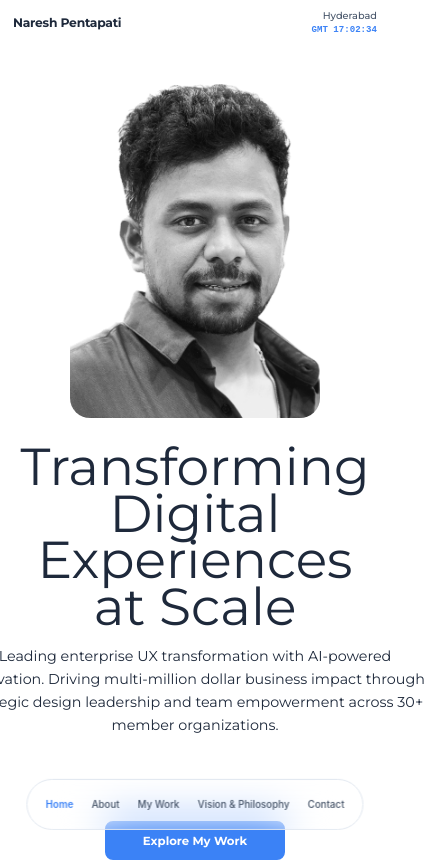
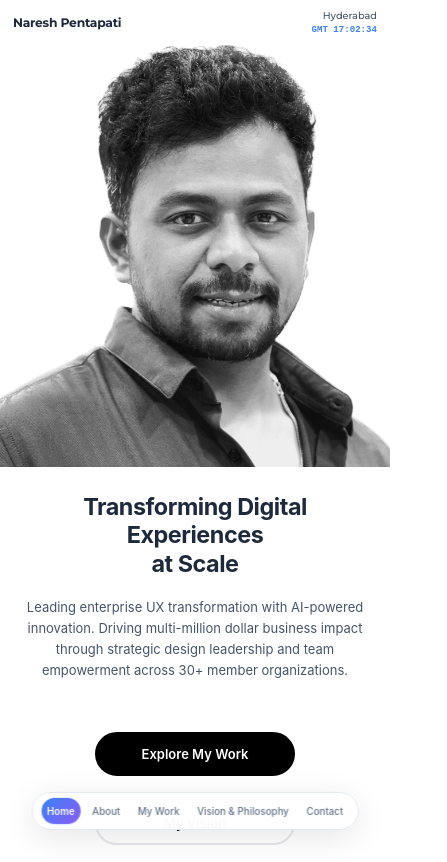
Before and after one commit to nareshacharya/website, a React (Create React App) app: page / in a window 390 px wide. Shown: the top 862 px of the page, 447 px wide, since content can reach past the window. Built offline with nearby package versions, Linux system fonts and the light colour scheme; a web font is replaced by a local one.

Commit message:
Updates 6

```diff
--- a/src/components/FloatingNav.css
+++ b/src/components/FloatingNav.css
@@ -11,14 +11,14 @@
 .nav-pill {
   display: flex;
   align-items: center;
-  gap: 0.5rem;
-  background: transparent;
+  gap: 0.3rem;
+  background: rgba(255, 255, 255, 0.95);
   backdrop-filter: blur(20px);
   -webkit-backdrop-filter: blur(20px);
   border: 1px solid var(--color-gray);
   border-radius: 999px;
-  padding: 0.8rem 1.2rem;
-  box-shadow: none;
+  padding: 0.5rem 0.8rem;
+  box-shadow: 0 8px 32px rgba(0, 0, 0, 0.1);
   pointer-events: auto;
   transition: var(--transition-normal);
 }
@@ -40,47 +40,60 @@
   text-decoration: none;
   border-radius: 999px;
   overflow: hidden;
-  transition: var(--transition-fast);
+  transition: all 0.3s cubic-bezier(0.4, 0, 0.2, 1);
   min-width: 44px;
-  height: 44px;
+  height: 32px;
+  margin: 0 0.1rem;
 }
 
 .nav-content {
   display: flex;
   align-items: center;
   justify-content: center;
-  padding: 0.5rem 1rem;
+  padding: 0 0.8rem;
   position: relative;
-  z-index: 2;
+  z-index: 3;
+  transition: all 0.3s cubic-bezier(0.4, 0, 0.2, 1);
 }
 
 .nav-label {
-  font-size: 0.9rem;
+  font-size: 0.875rem;
   font-weight: 500;
-  color: var(--color-text-secondary);
-  transition: var(--transition-fast);
+  color: var(--color-text-muted);
+  transition: all 0.3s cubic-bezier(0.4, 0, 0.2, 1);
   white-space: nowrap;
 }
 
 .nav-item.active .nav-label {
-  color: var(--color-accent-primary);
+  color: var(--color-white);
   font-weight: 600;
 }
 
 .active-indicator {
   position: absolute;
-  top: 0;
-  left: 0;
-  right: 0;
-  bottom: 0;
-  background: transparent;
+  top: 2px;
+  left: 2px;
+  right: 2px;
+  bottom: 2px;
+  background: linear-gradient(
+    135deg,
+    var(--color-accent-primary),
+    var(--color-accent-secondary)
+  );
   border-radius: 999px;
-  opacity: 0.1;
+  opacity: 1;
   z-index: 1;
+  transition: all 0.4s cubic-bezier(0.4, 0, 0.2, 1);
+  box-shadow: 0 2px 8px rgba(59, 130, 246, 0.3);
 }
 
 .nav-item:hover .nav-label {
   color: var(--color-accent-primary);
+  transform: scale(1.05);
+}
+
+.nav-item:not(.active):hover {
+  background: rgba(59, 130, 246, 0.1);
 }
 
 /* Responsive Design */
@@ -90,21 +103,28 @@
   }
 
   .nav-pill {
-    padding: 0.6rem 1rem;
-    gap: 0.3rem;
+    padding: 0.4rem 0.6rem;
+    gap: 0.2rem;
   }
 
   .nav-item {
     min-width: 40px;
-    height: 40px;
+    height: 30px;
   }
 
   .nav-content {
-    padding: 0.4rem 0.8rem;
+    padding: 0 0.6rem;
   }
 
   .nav-label {
     font-size: 0.8rem;
+  }
+
+  .active-indicator {
+    top: 1.5px;
+    left: 1.5px;
+    right: 1.5px;
+    bottom: 1.5px;
   }
 }
 
@@ -114,21 +134,28 @@
   }
 
   .nav-pill {
-    padding: 0.5rem 0.8rem;
-    gap: 0.2rem;
+    padding: 0.3rem 0.5rem;
+    gap: 0.15rem;
   }
 
   .nav-item {
     min-width: 36px;
-    height: 36px;
+    height: 28px;
   }
 
   .nav-content {
-    padding: 0.3rem 0.6rem;
+    padding: 0 0.5rem;
   }
 
   .nav-label {
     font-size: 0.75rem;
+  }
+
+  .active-indicator {
+    top: 1px;
+    left: 1px;
+    right: 1px;
+    bottom: 1px;
   }
 }
 
--- a/src/components/HeroMinimal.css
+++ b/src/components/HeroMinimal.css
@@ -2,53 +2,56 @@
   display: flex;
   min-height: 100vh;
   background: transparent;
-  font-family: "Montserrat", sans-serif;
-  align-items: center;
+  font-family: "Inter", "Montserrat", sans-serif;
+  align-items: stretch;
 }
 
 .hero-left {
-  flex: 1;
+  flex: 0.45;
   display: flex;
   align-items: center;
   justify-content: center;
   overflow: hidden;
-  padding: 2rem;
+  padding: 0;
 }
 
 .hero-left img {
   width: 100%;
-  max-width: 500px;
-  height: auto;
-  aspect-ratio: 3/4;
+  height: 100vh;
   object-fit: cover;
-  border-radius: 20px;
+  border-radius: 0;
   box-shadow: none;
 }
 
 .hero-right {
-  flex: 1;
-  padding: 4rem;
+  flex: 0.55;
+  padding: 4rem 3rem 8rem 3rem;
   display: flex;
   flex-direction: column;
   justify-content: center;
   color: var(--color-text-dark);
   text-align: left;
+  position: relative;
 }
 
 .intro-text h1 {
+  font-family: "Inter", "Montserrat", sans-serif;
   font-style: normal;
-  font-size: clamp(4rem, 6vw, 14rem);
-  margin: 0;
-  font-weight: 300;
-  line-height: 0.8;
+  font-size: clamp(2.8rem, 5vw, 4.5rem);
+  margin: 0 0 2rem 0;
+  font-weight: 700;
+  line-height: 1.1;
   color: var(--color-text-dark);
+  letter-spacing: -0.02em;
 }
 
 .intro-text p {
-  color: var(--color-text-dark);
-  font-size: clamp(1.1rem, 2.5vw, 1.3rem);
-  margin-bottom: clamp(0.5rem, 1vw, 0.8rem);
+  color: var(--color-text-secondary);
+  font-size: clamp(1.1rem, 2.2vw, 1.4rem);
+  margin-bottom: 1rem;
   line-height: 1.6;
+  font-weight: 400;
+  max-width: 90%;
 }
 
 .intro-text .role-description {
@@ -90,47 +93,51 @@
 
 .hero-ctas {
   display: flex;
-  gap: 1.5rem;
-  margin-bottom: 2rem;
-  margin-top: 2rem;
+  gap: 1.2rem;
+  margin-bottom: 3rem;
+  margin-top: 0;
   flex-wrap: wrap;
+  justify-content: left;
 }
 
 .cta-button {
-  padding: clamp(0.8rem, 2vw, 1rem) clamp(1.5rem, 4vw, 2rem);
-  border-radius: 8px;
+  padding: 1rem 2rem;
+  border-radius: 50px; /* Pill shape */
   font-weight: 600;
-  font-size: clamp(0.9rem, 2vw, 1rem);
+  font-size: 1rem;
   text-decoration: none;
   transition: var(--transition-normal);
   display: inline-flex;
   align-items: center;
   justify-content: center;
-  min-width: 140px;
+  min-width: 160px;
   border: 2px solid transparent;
+  font-family: "Inter", "Montserrat", sans-serif;
+  cursor: pointer;
 }
 
 .cta-button.primary {
-  background: var(--color-accent-primary);
-  color: var(--color-white);
-  border-color: var(--color-accent-primary);
+  background: var(--color-cta-primary);
+  color: var(--color-cta-text-light);
+  border-color: var(--color-cta-primary);
 }
 
 .cta-button.primary:hover {
-  background: var(--color-accent-dark);
-  border-color: var(--color-accent-dark);
+  background: var(--color-cta-primary-hover);
+  border-color: var(--color-cta-primary-hover);
   transform: translateY(-2px);
 }
 
 .cta-button.secondary {
-  background: transparent;
-  color: var(--color-accent-primary);
-  border-color: var(--color-accent-primary);
+  background: var(--color-cta-secondary);
+  color: var(--color-cta-text-dark);
+  border-color: var(--color-cta-border);
 }
 
 .cta-button.secondary:hover {
-  background: var(--color-accent-primary);
-  color: var(--color-white);
+  background: var(--color-cta-secondary-hover);
+  color: var(--color-cta-text-dark);
+  border-color: var(--color-cta-border-dark);
   transform: translateY(-2px);
 }
 
@@ -139,11 +146,16 @@
 /* Large tablets and small desktops (1024px and down) */
 @media (max-width: 1024px) {
   .hero-right {
-    padding: 3rem;
+    padding: 3rem 2.5rem 7rem 2.5rem;
   }
 
-  .stats {
-    gap: 4rem;
+  .intro-text h1 {
+    font-size: clamp(2.5rem, 4.5vw, 3.8rem);
+  }
+
+  .intro-text p {
+    font-size: clamp(1rem, 2vw, 1.3rem);
+    max-width: 95%;
   }
 }
 
@@ -152,105 +164,98 @@
   .hero-minimal {
     flex-direction: column;
     min-height: auto;
-    padding: 2rem 0;
   }
 
   .hero-left {
     order: 1;
-    padding: 1rem 2rem 2rem 2rem;
+    flex: none;
+    padding: 0;
   }
 
   .hero-left img {
-    max-width: 300px;
-    border-radius: 20px;
+    height: 60vh;
+    width: 100%;
+    object-fit: cover;
+    border-radius: 0;
   }
 
   .hero-right {
     order: 2;
-    padding: 2rem;
+    flex: none;
+    padding: 3rem 2rem 6rem 2rem;
     text-align: center;
   }
 
   .intro-text h1 {
-    line-height: 0.9;
+    font-size: clamp(2.2rem, 6vw, 3.2rem);
+    line-height: 1.2;
+    margin-bottom: 1.5rem;
   }
 
-  .stats {
-    justify-content: center;
-    gap: 3rem;
-    margin: 2rem 0;
+  .intro-text p {
+    max-width: 100%;
+    margin-bottom: 2rem;
   }
 
   .hero-ctas {
-    justify-content: center;
-    margin: 2rem 0;
+    justify-content: left;
+    margin-bottom: 2.5rem;
     gap: 1rem;
   }
 }
 
 /* Mobile phones (480px and down) */
 @media (max-width: 480px) {
-  .hero-left {
-    padding: 1rem;
-  }
-
   .hero-left img {
-    max-width: 250px;
+    height: 50vh;
   }
 
   .hero-right {
-    padding: 1rem 1.5rem;
+    padding: 2rem 1.5rem 5rem 1.5rem;
   }
 
-  .stats {
-    flex-direction: column;
-    align-items: center;
-    gap: 1.5rem;
-    text-align: center;
+  .intro-text h1 {
+    font-size: clamp(1.8rem, 5vw, 2.5rem);
   }
 
-  .stats div {
-    align-items: center;
-    min-width: auto;
+  .intro-text p {
+    font-size: clamp(1rem, 3vw, 1.2rem);
   }
 
   .hero-ctas {
     gap: 1rem;
     flex-direction: column;
-    align-items: center;
   }
 
   .cta-button {
-    min-width: 180px;
+    min-width: 200px;
+    padding: 0.9rem 1.5rem;
   }
 }
 
 /* Small mobile phones (360px and down) */
 @media (max-width: 360px) {
   .hero-left img {
-    max-width: 200px;
+    height: 45vh;
   }
 
   .hero-right {
-    padding: 1rem;
+    padding: 1.5rem 1rem 4rem 1rem;
   }
 
   .intro-text h1 {
-    line-height: 1;
+    font-size: 1.8rem;
+    line-height: 1.3;
   }
 
-  .stats strong {
-    font-size: 2rem;
-  }
-
-  .hero-ctas {
-    gap: 0.8rem;
+  .intro-text p {
+    font-size: 1rem;
   }
 
   .cta-button {
-    min-width: 160px;
-    padding: 0.7rem 1.2rem;
-    font-size: 0.9rem;
+    min-width: 180px;
+    padding: 0.8rem 1.2rem;
+    font-size: 0.95rem;
   }
 }
 
--- a/src/components/SneekPeek.css
+++ b/src/components/SneekPeek.css
@@ -81,17 +81,20 @@
 
 .btn-outline {
   padding: 0.5rem 1.2rem;
-  border-radius: 5px;
+  border-radius: 50px; /* Pill shape */
   font-weight: 500;
-  color: var(--color-accent-primary);
+  color: var(--color-cta-text-dark);
+  background: var(--color-cta-secondary);
   text-decoration: none;
   transition: 0.3s ease;
-  border: 1px solid var(--color-accent-primary);
+  border: 2px solid var(--color-cta-border);
+  cursor: pointer;
 }
 
 .btn-outline:hover {
-  background-color: transparent;
-  color: var(--color-accent-primary);
+  background: var(--color-cta-secondary-hover);
+  color: var(--color-cta-text-dark);
+  border-color: var(--color-cta-border-dark);
 }
 
 .project-cta {
--- a/src/components/StatsCount.css
+++ b/src/components/StatsCount.css
@@ -11,7 +11,7 @@
 }
 
 .count {
-  font-size: 4rem;
+  font-size: 3rem;
   font-weight: 300;
   color: #222;
 }
--- a/src/pages/About.css
+++ b/src/pages/About.css
@@ -71,14 +71,14 @@
 .hero-ctas {
   display: flex;
   gap: var(--spacing-md);
-  justify-content: center;
+  justify-content: left;
   flex-wrap: wrap;
-  margin-top: var(--spacing-xl);
+  margin-top: var(--spacing-md);
 }
 
 .cta-btn {
   padding: clamp(0.8rem, 2vw, 1rem) clamp(1.5rem, 4vw, 2rem);
-  border-radius: 8px;
+  border-radius: 50px; /* Pill shape */
   font-weight: 600;
   font-size: clamp(0.9rem, 2vw, 1rem);
   text-decoration: none;
@@ -86,29 +86,31 @@
   border: 2px solid transparent;
   min-width: 160px;
   text-align: center;
+  cursor: pointer;
 }
 
 .cta-btn.primary {
-  background: var(--color-accent-primary);
-  color: var(--color-white);
-  border-color: var(--color-accent-primary);
+  background: var(--color-cta-primary);
+  color: var(--color-cta-text-light);
+  border-color: var(--color-cta-primary);
 }
 
 .cta-btn.primary:hover {
-  background: var(--color-accent-dark);
-  border-color: var(--color-accent-dark);
+  background: var(--color-cta-primary-hover);
+  border-color: var(--color-cta-primary-hover);
   transform: translateY(-2px);
 }
 
 .cta-btn.secondary {
-  background: transparent;
-  color: var(--color-accent-primary);
-  border-color: var(--color-accent-primary);
+  background: var(--color-cta-secondary);
+  color: var(--color-cta-text-dark);
+  border-color: var(--color-cta-border);
 }
 
 .cta-btn.secondary:hover {
-  background: var(--color-accent-primary);
-  color: var(--color-white);
+  background: var(--color-cta-secondary-hover);
+  color: var(--color-cta-text-dark);
+  border-color: var(--color-cta-border-dark);
   transform: translateY(-2px);
 }
 
@@ -430,17 +432,18 @@
 .connect-btn {
   display: inline-block;
   padding: 1rem 2rem;
-  background: var(--color-accent-primary);
-  color: var(--color-white);
+  background: var(--color-cta-primary);
+  color: var(--color-cta-text-light);
   text-decoration: none;
-  border-radius: 8px;
+  border-radius: 50px; /* Pill shape */
   font-weight: 600;
   font-size: 1.1rem;
   transition: var(--transition-normal);
+  cursor: pointer;
 }
 
 .connect-btn:hover {
-  background: var(--color-accent-dark);
+  background: var(--color-cta-primary-hover);
   transform: translateY(-2px);
 }
 
--- a/src/pages/Blogs.css
+++ b/src/pages/Blogs.css
@@ -30,25 +30,25 @@
 .blog-filters button {
   margin: 0.3rem;
   padding: 0.5rem 1rem;
-  background: transparent;
-  border: 1px solid var(--color-primary-light);
-  border-radius: 20px;
+  background: var(--color-cta-secondary);
+  border: 2px solid var(--color-cta-border);
+  border-radius: 50px; /* Pill shape */
   font-weight: 500;
   cursor: pointer;
-  color: var(--color-text-dark);
+  color: var(--color-cta-text-dark);
   transition: var(--transition-fast);
 }
 
 .blog-filters button:hover {
-  background: transparent;
-  border-color: var(--color-accent-primary);
-  color: var(--color-accent-primary);
+  background: var(--color-cta-secondary-hover);
+  border-color: var(--color-cta-border-dark);
+  color: var(--color-cta-text-dark);
 }
 
 .blog-filters button.active {
-  background: transparent;
-  color: var(--color-accent-primary);
-  border-color: var(--color-accent-primary);
+  background: var(--color-cta-primary);
+  color: var(--color-cta-text-light);
+  border-color: var(--color-cta-primary);
 }
 
 .blog-list {
--- a/src/pages/Home.css
+++ b/src/pages/Home.css
@@ -508,10 +508,10 @@ section {
 
 .case-study-btn {
   padding: clamp(0.7rem, 2vw, 0.8rem) clamp(1.2rem, 3vw, 1.5rem);
-  background: transparent;
-  color: var(--color-accent-primary);
-  border: 2px solid var(--color-accent-primary);
-  border-radius: 8px;
+  background: var(--color-cta-secondary);
+  color: var(--color-cta-text-dark);
+  border: 2px solid var(--color-cta-border);
+  border-radius: 50px; /* Pill shape */
   text-decoration: none;
   font-weight: 600;
   font-size: clamp(0.9rem, 2vw, 1rem);
@@ -519,12 +519,56 @@ section {
   text-align: center;
   display: inline-block;
   width: 100%;
+  cursor: pointer;
 }
 
 .case-study-btn:hover {
-  background: var(--color-accent-primary);
-  color: var(--color-white);
+  background: var(--color-cta-secondary-hover);
+  color: var(--color-cta-text-dark);
+  border-color: var(--color-cta-border-dark);
   transform: translateY(-2px);
+}
+
+.project-highlights {
+  margin: var(--spacing-md) 0;
+  padding: var(--spacing-md);
+  background: var(--color-light-gray);
+  border-radius: 12px;
+  border-left: 4px solid var(--color-accent-primary);
+}
+
+.highlight-item {
+  margin-bottom: var(--spacing-sm);
+  font-size: 0.95rem;
+  line-height: 1.5;
+}
+
+.highlight-item:last-child {
+  margin-bottom: 0;
+}
+
+.highlight-item strong {
+  color: var(--color-accent-primary);
+  font-weight: 600;
+}
+
+.project-logo-placeholder {
+  display: flex;
+  align-items: center;
+  justify-content: center;
+}
+
+.beetle-icon-small {
+  width: 50px;
+  height: 50px;
+  border-radius: 12px;
+  display: flex;
+  align-items: center;
+  justify-content: center;
+  font-size: 1.5rem;
+  font-weight: 700;
+  color: white;
+  background: linear-gradient(135deg, #10b981, #06b6d4);
 }
 
 .portfolio-cta {
@@ -534,18 +578,19 @@ section {
 
 .portfolio-btn {
   padding: clamp(1rem, 2.5vw, 1.2rem) clamp(2rem, 4vw, 2.5rem);
-  background: var(--color-accent-primary);
-  color: var(--color-white);
+  background: var(--color-cta-primary);
+  color: var(--color-cta-text-light);
   text-decoration: none;
-  border-radius: 8px;
+  border-radius: 50px; /* Pill shape */
   font-weight: 600;
   font-size: clamp(1rem, 2.2vw, 1.1rem);
   transition: var(--transition-normal);
   display: inline-block;
+  cursor: pointer;
 }
 
 .portfolio-btn:hover {
-  background: var(--color-accent-dark);
+  background: var(--color-cta-primary-hover);
   transform: translateY(-2px);
 }
 
@@ -869,19 +914,20 @@ section {
 .btn-outline {
   padding: clamp(0.6rem, 2vw, 0.75rem) clamp(1.2rem, 3vw, 1.75rem);
   font-size: clamp(0.9rem, 2vw, 1rem);
-  border: 2px solid var(--color-accent-primary);
-  border-radius: 8px;
-  color: var(--color-accent-primary);
-  background: transparent;
+  border: 2px solid var(--color-cta-border);
+  border-radius: 50px; /* Pill shape */
+  color: var(--color-cta-text-dark);
+  background: var(--color-cta-secondary);
   font-weight: 500;
   text-decoration: none;
   transition: var(--transition-normal);
   display: inline-block;
+  cursor: pointer;
 }
 
 .btn-outline:hover {
-  background: transparent;
-  color: var(--color-accent-primary);
+  background: var(--color-cta-secondary-hover);
+  color: var(--color-cta-text-dark);
+  border-color: var(--color-cta-border-dark);
   transform: translateY(-2px);
-  box-shadow: none;
 }
--- a/src/pages/Home.js
+++ b/src/pages/Home.js
@@ -90,40 +90,6 @@ const Home = () => {
                 AI-powered app builder revolutionizing product development workflows
               </p>
             </div>
-
-            <div className="ai-tool-card">
-              <div className="tool-image">
-                <img src={process.env.PUBLIC_URL + '/images/beetle-landing.png'} alt="Beetle Low-Code Platform" />
-              </div>
-              <div className="tool-header">
-                <h3>🐞 Beetle</h3>
-                <div className="tool-badges">
-                  <span className="impact-badge high">Strategic Innovation</span>
-                  <span className="term-badge short">Pega Constellation</span>
-                </div>
-              </div>
-              <div className="tool-content">
-                <p className="tool-subtitle">Low-Code Form Builder for Pega Consulting</p>
-                <p className="tool-description">
-                  Proprietary accelerator bridging Figma design to Pega DX API implementation.
-                  Drag & drop builder with enterprise-ready components and built-in accessibility.
-                </p>
-                <div className="tool-metrics">
-                  <div className="metric-item">
-                    <span className="metric-value">90%</span>
-                    <span className="metric-label">Faster Creation</span>
-                  </div>
-                  <div className="metric-item">
-                    <span className="metric-value">4x</span>
-                    <span className="metric-label">Productivity</span>
-                  </div>
-                  <div className="metric-item">
-                    <span className="metric-value">$330k+</span>
-                    <span className="metric-label">Annual Savings</span>
-                  </div>
-                </div>
-              </div>
-            </div>
           </div>
         </div>
       </section>
@@ -178,38 +144,52 @@ const Home = () => {
 
             <div className="project-card">
               <div className="project-image">
-                <img src={process.env.PUBLIC_URL + '/images/beetle-project.jpg'} alt="Beetle Platform Project" />
+                <img src={process.env.PUBLIC_URL + '/images/beetle-landing.png'} alt="Beetle Platform Project" />
               </div>
 
               <div className="project-content">
                 <div className="project-header">
                   <div className="project-title">
-                    <h3>Beetle Platform</h3>
-                    <span className="project-type">Low-Code Development</span>
+                    <h3>🐞 Beetle Platform</h3>
+                    <span className="project-type">Strategic Innovation & Low-Code Development</span>
                   </div>
-                  <img src={process.env.PUBLIC_URL + '/images/beetle-logo.png'} alt="Beetle Platform" className="project-logo" />
+                  <div className="project-logo-placeholder">
+                    <div className="beetle-icon-small">B</div>
+                  </div>
                 </div>
 
                 <p className="project-description">
-                  Enterprise-grade low-code platform for Pega Constellation, accelerating custom component development by 300%. Architected the entire user experience from concept to deployment, transforming how enterprise teams build applications.
+                  <strong>My Strategic Innovation for Pega Constellation:</strong> Conceived Beetle as a proprietary low-code form builder to position our company ahead in Pega consulting. Bridges the gap between design (Figma) and Pega DX API implementation, serving as a competitive differentiator with enterprise-ready components, built-in accessibility, and Constellation theming.
                 </p>
+
+                <div className="project-highlights">
+                  <div className="highlight-item">
+                    <strong>Vision:</strong> Strategic accelerator that differentiates us in competitive market
+                  </div>
+                  <div className="highlight-item">
+                    <strong>Innovation:</strong> Import Figma → Export React + TypeScript components
+                  </div>
+                  <div className="highlight-item">
+                    <strong>My Role:</strong> Brainchild & Visionary - Designed as strategic innovation and competitive edge
+                  </div>
+                </div>
 
                 <div className="project-metrics">
                   <div className="metric">
-                    <div className="metric-value">300% Faster Development</div>
+                    <div className="metric-value">90% Faster Creation</div>
                     <div className="metric-label">Business Impact</div>
                   </div>
                   <div className="metric">
-                    <div className="metric-value">12 months</div>
-                    <div className="metric-label">Timeline</div>
+                    <div className="metric-value">4x Productivity</div>
+                    <div className="metric-label">Delivery Speed</div>
                   </div>
                   <div className="metric">
-                    <div className="metric-value">18 Engineers</div>
-                    <div className="metric-label">Team Size</div>
+                    <div className="metric-value">$330k+ Annual Savings</div>
+                    <div className="metric-label">Client Value</div>
                   </div>
                 </div>
 
-                <a href="#" className="case-study-btn">View Detailed Case Study</a>
+                <a href="#" className="case-study-btn">View Strategic Innovation Case Study</a>
               </div>
             </div>
 
--- a/src/pages/Portfolio.css
+++ b/src/pages/Portfolio.css
@@ -30,26 +30,26 @@
 .portfolio-filter button {
   padding: clamp(0.4rem, 2vw, 0.6rem) clamp(1rem, 3vw, 1.5rem);
   margin: 0.5rem;
-  background: transparent;
-  border: 1px solid var(--color-primary-light);
-  border-radius: 20px;
+  background: var(--color-cta-secondary);
+  border: 2px solid var(--color-cta-border);
+  border-radius: 50px; /* Pill shape */
   font-weight: 500;
   cursor: pointer;
   transition: var(--transition-fast);
-  color: var(--color-text-dark);
+  color: var(--color-cta-text-dark);
   font-size: clamp(0.8rem, 2vw, 0.9rem);
 }
 
 .portfolio-filter button:hover {
-  background: transparent;
-  color: var(--color-accent-primary);
-  border-color: var(--color-accent-primary);
+  background: var(--color-cta-secondary-hover);
+  color: var(--color-cta-text-dark);
+  border-color: var(--color-cta-border-dark);
 }
 
 .portfolio-filter button.active {
-  background: transparent;
-  color: var(--color-accent-primary);
-  border-color: var(--color-accent-primary);
+  background: var(--color-cta-primary);
+  color: var(--color-cta-text-light);
+  border-color: var(--color-cta-primary);
 }
 
 .tag-reset {
@@ -58,16 +58,20 @@
 }
 
 .tag-reset button {
-  background: transparent;
-  border: none;
-  color: var(--color-accent-primary);
+  background: var(--color-cta-secondary);
+  border: 2px solid var(--color-cta-border);
+  border-radius: 50px; /* Pill shape */
+  color: var(--color-cta-text-dark);
   font-size: clamp(0.8rem, 2vw, 0.9rem);
   cursor: pointer;
   transition: var(--transition-fast);
+  padding: 0.4rem 1rem;
 }
 
 .tag-reset button:hover {
-  color: var(--color-accent-light);
+  background: var(--color-cta-secondary-hover);
+  color: var(--color-cta-text-dark);
+  border-color: var(--color-cta-border-dark);
 }
 
 .portfolio-list {
--- a/src/theme.css
+++ b/src/theme.css
@@ -6,6 +6,16 @@
   --color-primary-medium: #64748b; /* Professional medium gray */
   --color-primary-light: #94a3b8; /* Light blue-gray */
   --color-primary-lightest: #e2e8f0; /* Very light gray */
+
+  /* Monochrome CTA Colors */
+  --color-cta-primary: #000000; /* Black for primary CTAs */
+  --color-cta-primary-hover: #1a1a1a; /* Slightly lighter black on hover */
+  --color-cta-secondary: #ffffff; /* White for secondary CTAs */
+  --color-cta-secondary-hover: #f8f9fa; /* Light gray for secondary hover */
+  --color-cta-border: #e5e7eb; /* Light gray border */
+  --color-cta-border-dark: #374151; /* Dark gray border */
+  --color-cta-text-light: #ffffff; /* White text */
+  --color-cta-text-dark: #000000; /* Black text */
 
   /* Secondary Colors - Sophisticated Accents */
   --color-accent-primary: #3b82f6; /* Professional blue */
```
